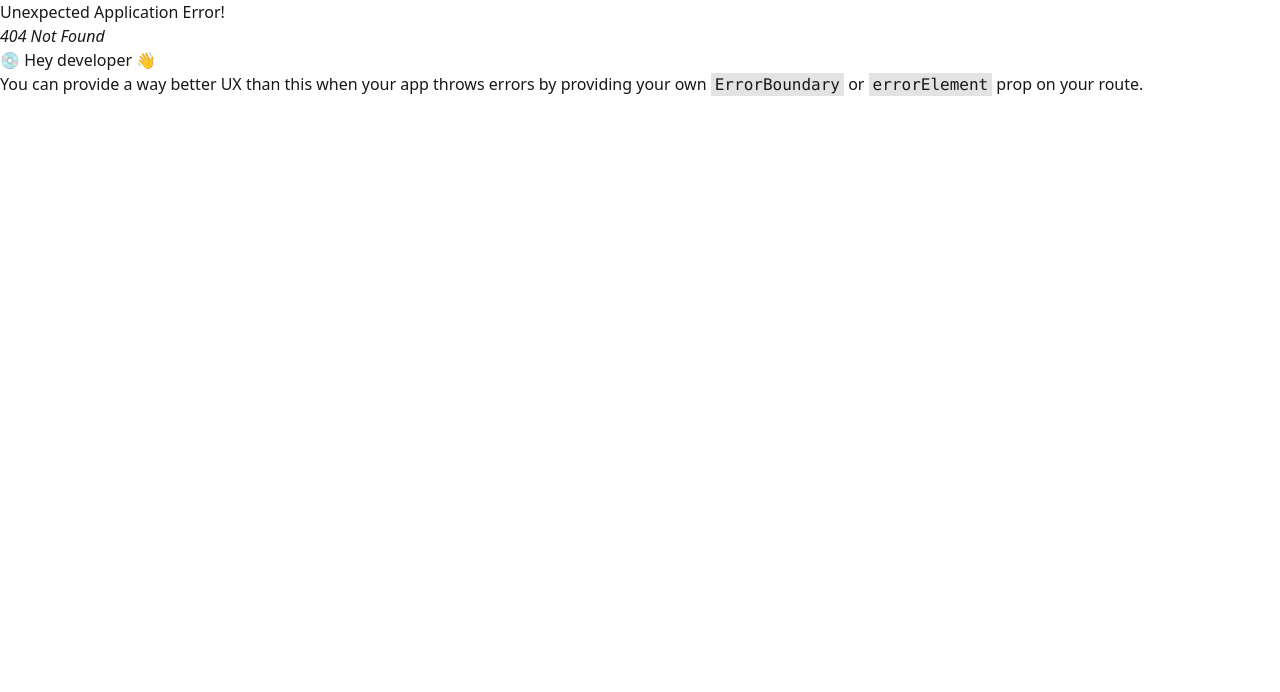
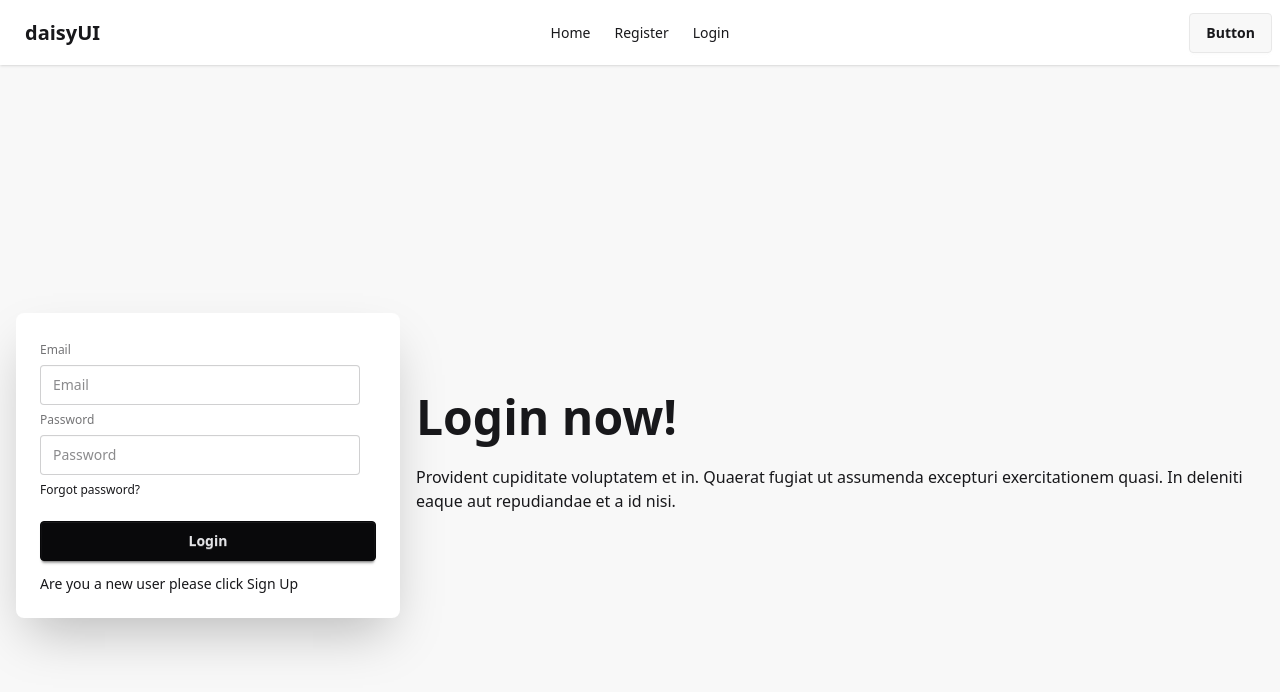
Before and after one commit to devsamin/Email-password-auth, a React (Vite) app: page /login2 in a window 1280 px wide. Before the commit this address had no page. Shown: the top 692 px of the page. Built offline with nearby package versions, Linux system fonts and the light colour scheme.

Commit message:
valid email address and forget password

```diff
--- a/src/components/Header/Header.jsx
+++ b/src/components/Header/Header.jsx
@@ -4,9 +4,8 @@ import { NavLink } from 'react-router-dom';
 const Header = () => {
     const link = <>
         <li><NavLink to={'/'}>Home</NavLink></li>
-        <li><NavLink to={'/login'}>Login</NavLink></li>
-        <li><NavLink to={'/register'}>Register</NavLink></li>
-        <li><NavLink to={''}>Register 2</NavLink></li>
+        <li><NavLink to={'/login'}>Register</NavLink></li>
+        <li><NavLink to={'/login2'}>Login</NavLink></li>
     </>
     return (
         <div>
--- a/src/components/Login/Login.jsx
+++ b/src/components/Login/Login.jsx
@@ -1,42 +1,52 @@
 import React, { useState } from "react";
 import auth from "../../__auth_firebase";
-import { createUserWithEmailAndPassword } from "firebase/auth";
+import { createUserWithEmailAndPassword, sendEmailVerification } from "firebase/auth";
 import { FaRegEye } from "react-icons/fa";
 import { FaRegEyeSlash } from "react-icons/fa6";
+import { Link } from "react-router-dom";
 
 const Login = () => {
   const [errMessage, seterrMessage] = useState("");
   const [successM, setSuccessM] = useState("");
-  const [showpassword, setShowpassword] = useState(false)
+  const [showpassword, setShowpassword] = useState(false);
 
   const hendelsubmit = (e) => {
     e.preventDefault();
     const email = e.target.email.value;
     const password = e.target.password.value;
-    const checkBox = e.target.terms.checked
+    const checkBox = e.target.terms.checked;
     console.log(email, password, checkBox);
     seterrMessage("");
-    setSuccessM("")
+    setSuccessM("");
 
-    if(!checkBox){
-      seterrMessage('Please allow ta checkbox')
-      return
+    if (!checkBox) {
+      seterrMessage("Please allow ta checkbox");
+      return;
     }
 
-    if(password.length < 6){
-      seterrMessage('Password should be at least more then 6 character')
-      return
+    if (password.length < 6) {
+      seterrMessage("Password should be at least more then 6 character");
+      return;
     }
-    const passwordRegex = /^(?=.*[a-z])(?=.*[A-Z])(?=.*\d)(?=.*[@$!%*?&])[A-Za-z\d@$!%*?&]{8,}$/;
-    if(!passwordRegex.test(password)){
-      seterrMessage('Password must be at least one digit or one lower char and capital char one special char')
-      return
+    const passwordRegex =
+      /^(?=.*[a-z])(?=.*[A-Z])(?=.*\d)(?=.*[@$!%*?&])[A-Za-z\d@$!%*?&]{8,}$/;
+    if (!passwordRegex.test(password)) {
+      seterrMessage(
+        "Password must be at least one digit or one lower char and capital char one special char"
+      );
+      return;
     }
 
     createUserWithEmailAndPassword(auth, email, password)
       .then((res) => {
         console.log(res.user);
-        setSuccessM('Sign Up SuccessFully')
+        setSuccessM("Sign Up SuccessFully");
+
+        // send verification email
+        sendEmailVerification(auth.currentUser)
+        .then(()=>{
+          console.log(" Verification email send....")
+        })
       })
       .catch((err) => {
         console.log(err);
@@ -83,9 +93,10 @@ const Login = () => {
                   </div>
                   <button className="btn btn-neutral mt-4">Login</button>
                   {errMessage && <p className="text-red-600">{errMessage}</p>}
-                  {
-                    successM && <p className="text-green-600">{successM}</p>
-                  }
+                  {successM && <p className="text-green-600">{successM}</p>}
+                  <p>
+                    Already heave an accout <Link to={"/login2"}>Login</Link>
+                  </p>
                 </fieldset>
               </div>
             </div>
--- /dev/null
+++ b/src/components/Login2/Login2.jsx
@@ -0,0 +1,102 @@
+import { sendPasswordResetEmail, signInWithEmailAndPassword } from "firebase/auth";
+import auth from "../../__auth_firebase";
+import { useState } from "react";
+import { Link } from "react-router-dom";
+import { useRef } from "react";
+
+const Login2 = () => {
+  const [success, setsuccess] = useState(false);
+  const [errm, seterrm] = useState("");
+  const refemail = useRef();
+
+  const handelforgetpassword = () => {
+    console.log("get email", refemail.current.value);
+    const email = refemail.current.value;
+    if(!email){
+      console.log("Please write valid email")
+    }
+    else{
+      sendPasswordResetEmail(auth, email)
+      .then(()=>{
+        console.log("Check the mail")
+      })
+    }
+  };
+
+  const hendelLogin = (e) => {
+    e.preventDefault();
+    const email = e.target.email.value;
+    const password = e.target.password.value;
+    console.log(email, password);
+
+    seterrm("");
+
+    signInWithEmailAndPassword(auth, email, password)
+      .then((res) => {
+        console.log(res.user);
+        if (res.user.emailVerified) {
+          setsuccess(true);
+        } else {
+          seterrm("Plase verify your email");
+        }
+      })
+      .catch((err) => {
+        console.log(err);
+        setsuccess(false);
+        seterrm("User is Invalid");
+      });
+  };
+  return (
+    <div>
+      <div className="hero bg-base-200 min-h-screen">
+        <div className="hero-content flex-col lg:flex-row-reverse">
+          <div className="text-center lg:text-left">
+            <h1 className="text-5xl font-bold">Login now!</h1>
+            <p className="py-6">
+              Provident cupiditate voluptatem et in. Quaerat fugiat ut assumenda
+              excepturi exercitationem quasi. In deleniti eaque aut repudiandae
+              et a id nisi.
+            </p>
+          </div>
+          <div className="card bg-base-100 w-full max-w-sm shrink-0 shadow-2xl">
+            <form onSubmit={hendelLogin} className="card-body">
+              <fieldset className="fieldset">
+                <label className="label">Email</label>
+                <input
+                  type="email"
+                  className="input"
+                  name="email"
+                  placeholder="Email"
+                  ref={refemail}
+                />
+                <label className="label">Password</label>
+                <input
+                  type="password"
+                  className="input"
+                  name="password"
+                  placeholder="Password"
+                />
+
+
+                <a onClick={handelforgetpassword}  className="link link-hover">
+                  Forgot password?
+                </a>
+                <button className="btn btn-neutral mt-4">Login</button>
+              </fieldset>
+              {success && (
+                <p className="text-green-600">User login successful</p>
+              )}
+              {errm && <p className="text-red-600">{errm}</p>}
+              <p>
+                Are you a new user please click{" "}
+                <Link to={"/login"}>Sign Up</Link>
+              </p>
+            </form>
+          </div>
+        </div>
+      </div>
+    </div>
+  );
+};
+
+export default Login2;
--- a/src/components/Register/Register.jsx
+++ /dev/null
@@ -1,11 +0,0 @@
-import React from 'react';
-
-const Register = () => {
-    return (
-        <div>
-            <h3>Register Page</h3>
-        </div>
-    );
-};
-
-export default Register;
--- a/src/main.jsx
+++ b/src/main.jsx
@@ -9,7 +9,7 @@ import {
 import Main from './Layout/Main.jsx';
 import Home from './components/Home/Home.jsx';
 import Login from './components/Login/Login.jsx';
-import Register from './components/Register/Register.jsx';
+import Login2 from './components/Login2/Login2.jsx';
 
 const router = createBrowserRouter([
   {
@@ -25,8 +25,8 @@ const router = createBrowserRouter([
         element : <Login></Login>
       },
       {
-        path : '/register',
-        element : <Register></Register>
+        path : '/login2',
+        element : <Login2></Login2>
       }
     ]
   },
```
Lines whose indentation alone changed are shown as unchanged.
